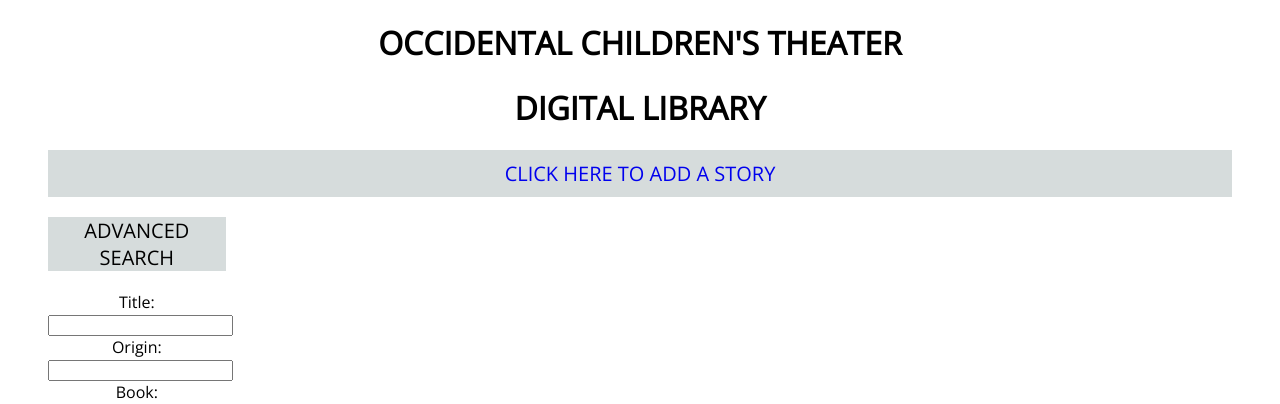
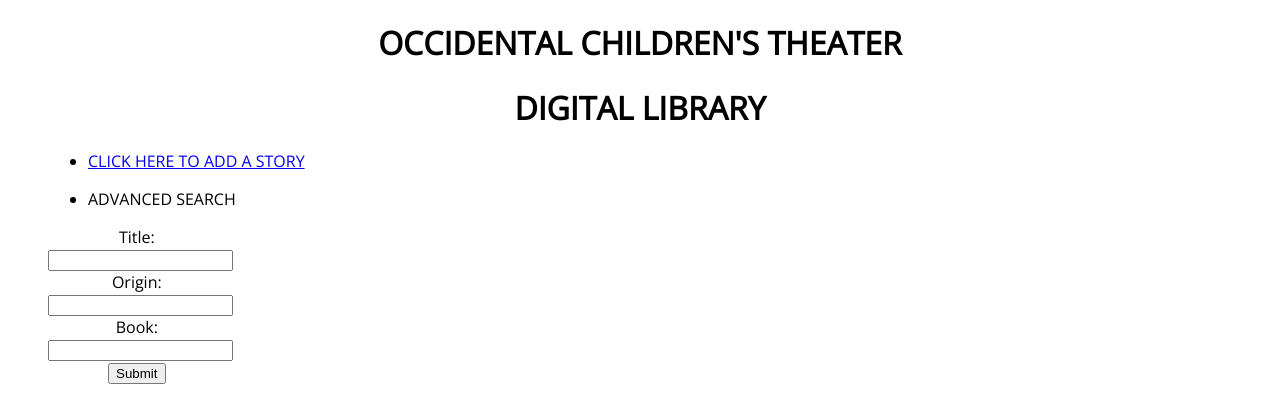
Before and after one commit to sarahgreilsamer-zz/octdl, a Flask app: template templates/template.html in a window 1280 px wide. Shown: the top 404 px of the page. Run offline with Flask 2, Linux system fonts and the light colour scheme; the template is opened without the code that fills it, so the values that code supplies are empty.

Commit message:
css html

```diff
--- a/templates/template.html
+++ b/templates/template.html
@@ -18,14 +18,19 @@
         </header>
 
 
-        <nav class="add-story">
+        <nav class="label">
             <ul>
                 <li><a target="_blank" href="https://goo.gl/forms/w0n1MbcLYucNveur2">CLICK HERE TO ADD A STORY</a></li>
             </ul>
         </nav>
 
+       <nav class="label">
+            <ul>
+                <li>ADVANCED SEARCH</li>
+            </ul>
+        </nav>
+
         <div class="advanced-search">
-            <div class="as-title">ADVANCED SEARCH</div>
             <form action="/" method="get">
                 Title: <input type="text" name="title"><br>
                 Origin: <input type="text" name="origin"><br>
```
